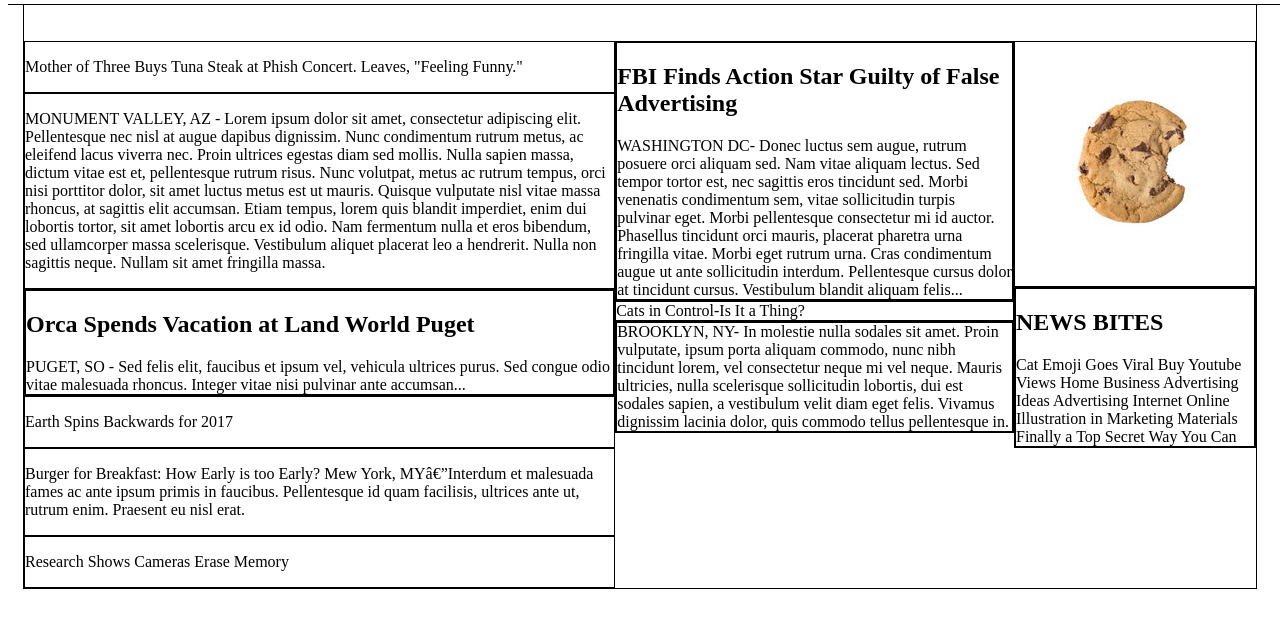
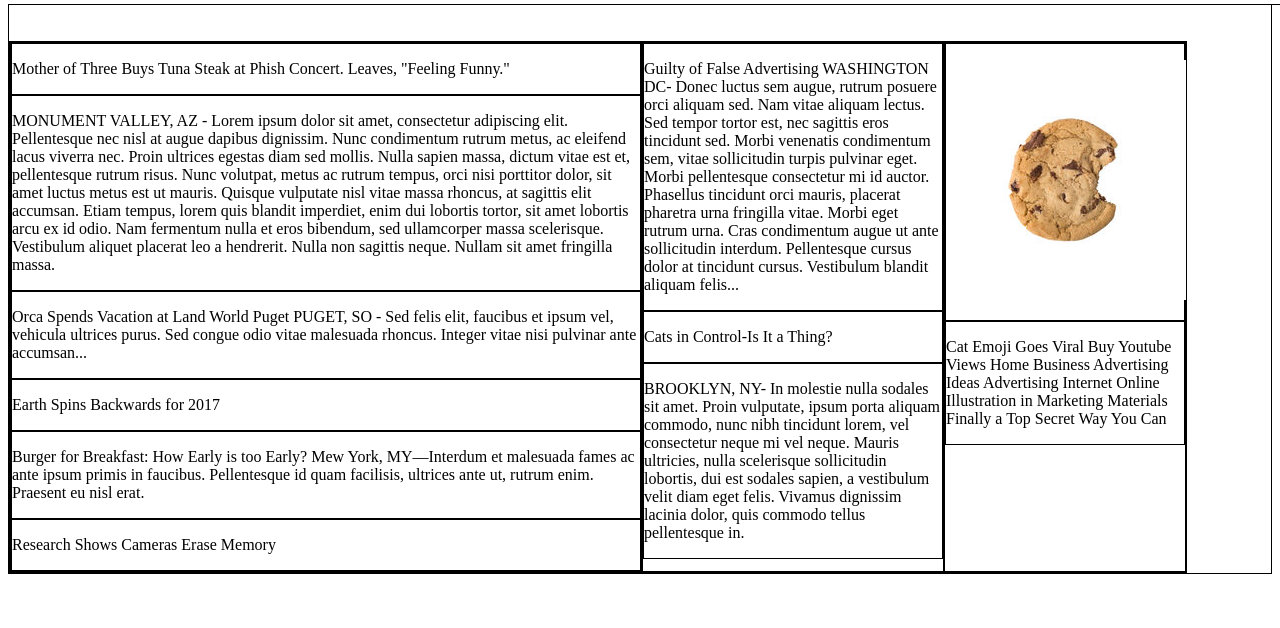
Before and after one commit to MCMEDIAPRO/mytimes, a plain HTML site: page index.html in a window 1280 px wide. Shown: the part 84-712 px from the top of the page. Drawn offline with Linux system fonts and the light colour scheme.

Commit message:
all line and text colums

```diff
--- a/index.html
+++ b/index.html
@@ -3,7 +3,7 @@
 <head>
   <title>My times</title>
     <link href="./ressources/css/style.css" type="text/css" rel="stylesheet">
-    <meta name="viewport" content="width=device-width, initial-scale=1.0">
+    <meta name="viewport" content="width=device-width, initial-scale=1.0">
 </head>
 <!-- "Header section" -->
 <header>
@@ -21,85 +21,59 @@
 </header>
 <!-- "Begin Body" -->
 <body>
-  <!-- "Main Content Container" -->
-  <div class="content">
-    <!-- "Column-Large" -->
-    <div class="column-large">
-      <div class="news-1">
-        <p>Mother of Three Buys Tuna Steak at Phish Concert. Leaves, "Feeling Funny."</p>
-      </div>
-        <div class="news-2">
-          <p class="news-2">MONUMENT VALLEY, AZ - Lorem ipsum dolor sit amet, consectetur adipiscing elit.
-          Pellentesque nec nisl at augue dapibus dignissim. Nunc condimentum rutrum metus,
-          ac eleifend lacus viverra nec. Proin ultrices egestas diam sed mollis.
-          Nulla sapien massa, dictum vitae est et, pellentesque rutrum risus.
-          Nunc volutpat, metus ac rutrum tempus, orci nisi porttitor dolor,
-         sit amet luctus metus est ut mauris.
-         Quisque vulputate nisl vitae massa rhoncus, at sagittis elit accumsan.
-         Etiam tempus, lorem quis blandit imperdiet, enim dui lobortis tortor,
-         sit amet lobortis arcu ex id odio. Nam fermentum nulla et eros bibendum,
-         sed ullamcorper massa scelerisque. Vestibulum aliquet placerat leo a hendrerit.
-         Nulla non sagittis neque. Nullam sit amet fringilla massa.</p>
-      </div>
+  <div class="container">
+    <div class="columns">
+      <div class="large-column">
+        <div class="headline">
+          <p>Mother of Three Buys Tuna Steak at Phish Concert. Leaves, "Feeling Funny."</p>
+        </div><!-- "End of Headline" -->
+        <div class="monument">
+          <p>MONUMENT VALLEY, AZ - Lorem ipsum dolor sit amet, consectetur adipiscing elit. Pellentesque nec nisl at augue dapibus dignissim. Nunc condimentum rutrum metus, ac eleifend lacus viverra nec. Proin ultrices egestas diam sed mollis. Nulla sapien massa, dictum vitae est et, pellentesque rutrum risus. Nunc volutpat, metus ac rutrum tempus, orci nisi porttitor dolor, sit amet luctus metus est ut mauris. Quisque vulputate nisl vitae massa rhoncus, at sagittis elit accumsan. Etiam tempus, lorem quis blandit imperdiet, enim dui lobortis tortor, sit amet lobortis arcu ex id odio. Nam fermentum nulla et eros bibendum, sed ullamcorper massa scelerisque. Vestibulum aliquet placerat leo a hendrerit. Nulla non sagittis neque. Nullam sit amet fringilla massa.
+          </p>
+        </div><!-- "End of Monument" -->
+        <div class="orca">
+          <p>Orca Spends Vacation at Land World Puget
+          PUGET, SO - Sed felis elit, faucibus et ipsum vel, vehicula ultrices purus. Sed congue odio vitae malesuada rhoncus. Integer vitae nisi pulvinar ante accumsan...
+          </p>
+        </div><!-- "End of Orca" -->
+        <div class="fall">
+          <p>Earth Spins Backwards for 2017</p>
+        </div><!-- "End of Fall" -->
+        <div class="burger">
+          <p>Burger for Breakfast: How Early is too Early?
+          Mew York, MY—Interdum et malesuada fames ac ante ipsum primis in faucibus. Pellentesque id quam facilisis, ultrices ante ut, rutrum enim. Praesent eu nisl erat.
+         </p>
+       </div><!-- "End of Burger" -->
+       <div class="cameras">
+         <p>Research Shows Cameras Erase Memory</p>
+      </div><!-- "End of Cameras" -->
+      </div><!-- "End of large-column" -->
+      <div class="medium-column">
+        <div class="fbi">
+          <p>Guilty of False Advertising
+          WASHINGTON DC- Donec luctus sem augue, rutrum posuere orci aliquam sed. Nam vitae aliquam lectus. Sed tempor tortor est, nec sagittis eros tincidunt sed. Morbi venenatis condimentum sem, vitae sollicitudin turpis pulvinar eget. Morbi pellentesque consectetur mi id auctor. Phasellus tincidunt orci mauris, placerat pharetra urna fringilla vitae. Morbi eget rutrum urna. Cras condimentum augue ut ante sollicitudin interdum. Pellentesque cursus dolor at tincidunt cursus. Vestibulum blandit aliquam felis...
+         </p>
+       </div><!-- "End of FBI" -->
+       <div class="cats">
+         <p>Cats in Control-Is It a Thing?</p>
+       </div><!-- "End of Cats" -->
+       <div class="brooklyn">
+         <p>BROOKLYN, NY- In molestie nulla sodales sit amet. Proin vulputate, ipsum porta aliquam commodo, nunc nibh tincidunt lorem, vel consectetur neque mi vel neque. Mauris ultricies, nulla scelerisque sollicitudin lobortis, dui est sodales sapien, a vestibulum velit diam eget felis. Vivamus dignissim lacinia dolor, quis commodo tellus pellentesque in.
+         </p>
+       </div><!-- "End of Cats" -->
+      </div><!-- "End of medium-column" -->
+      <div class="small-column">
+        <!-- "Image" -->
+        <div class="cookie">
+          <p> <img class="img-news-bite"< src="./ressources/img/img-news-bite.png" /></p>
+          </div><!-- "End of Image" -->
 
-      <div class="news-3">
-<div class="news-4"><h2>Orca Spends Vacation at Land World Puget</h2>
- PUGET, SO - Sed felis elit, faucibus et ipsum vel, vehicula ultrices purus.
-        Sed congue odio vitae malesuada rhoncus. Integer vitae nisi pulvinar ante accumsan...</div>
-      </div>
-
-      <div class="news-4">
-        <p class="news-4">Earth Spins Backwards for 2017</p>
-        </div>
-
-      <div class="news-5">
-        <p class="news-5">Burger for Breakfast: How Early is too Early?
-      Mew York, MY—Interdum et malesuada fames ac ante ipsum primis in faucibus.
-      Pellentesque id quam facilisis, ultrices ante ut, rutrum enim. Praesent eu nisl erat.</p>
-    </div>
-
-     <div class="news-6">
-        <p class="news-6">Research Shows Cameras Erase Memory</p>
-     </div>
-  </div> <!-- "End Column-Large" -->
-  <!-- "Column-Medium" -->
-    <div class="column-medium">
-      <div class="news-7">
-        <div class="news-7"><h2>FBI Finds Action Star Guilty of False Advertising</h2>
-
-      WASHINGTON DC- Donec luctus sem augue, rutrum posuere orci aliquam sed.
-      Nam vitae aliquam lectus. Sed tempor tortor est, nec sagittis eros tincidunt sed.
-      Morbi venenatis condimentum sem, vitae sollicitudin turpis pulvinar eget.
-      Morbi pellentesque consectetur mi id auctor.
-      Phasellus tincidunt orci mauris, placerat pharetra urna fringilla vitae.
-      Morbi eget rutrum urna. Cras condimentum augue ut ante sollicitudin interdum.
-      Pellentesque cursus dolor at tincidunt cursus. Vestibulum blandit aliquam felis...
-    </div></div>
-
-  <div class="news-8">
-  Cats in Control-Is It a Thing?
-  </div>
-  <div class="news-9">
-    <div class="news-9">BROOKLYN, NY- In molestie nulla sodales sit amet. Proin vulputate, ipsum porta aliquam commodo,
-    nunc nibh tincidunt lorem, vel consectetur neque mi vel neque. Mauris ultricies,
-    nulla scelerisque sollicitudin lobortis, dui est sodales sapien, a vestibulum velit diam eget felis.
-    Vivamus dignissim lacinia dolor, quis commodo tellus pellentesque in.</div>
-  </div>
-  </div> <!-- "End Column-Medium" -->
-  <!-- "Column-Small" -->
-  <div class="column-small">
-  <!-- "Image" -->
-<div class="img">
-
-  <img class="img-news-bite"< src="./ressources/img/img-news-bite.png" />
-</div>
-   <div class="news-10">
-     <div class="news-10"><h2>NEWS BITES</h2>
-   Cat Emoji Goes Viral Buy Youtube Views Home Business Advertising Ideas Advertising
-   Internet Online Illustration in Marketing Materials Finally a Top Secret Way
-   You Can</div></div>
- </div> <!-- "End Column-Small" -->
-
-  </div> <!-- "End Main container" -->
+        <div class="news-bites">
+          <p>Cat Emoji Goes Viral Buy Youtube Views Home Business Advertising Ideas Advertising Internet Online Illustration in Marketing Materials Finally a Top Secret Way You Can
+          </p>
+        </div><!-- "End of News-bites" -->
+      </div><!-- "End of small-column" -->
+    </div> <!-- "End of columns" -->
+  </div><!-- "End of container" -->
 </body>  <!-- "End Body" -->
 </html>
--- a/ressources/css/style.css
+++ b/ressources/css/style.css
@@ -22,7 +22,6 @@ header .logo {
   margin-right: 12px;
   border: 3px solid black;
 }
-
 .logo span {
   color: MediumAquamarine;
 }
@@ -31,56 +30,85 @@ header .nav {
   align-content: space-around;
   padding-right: 30px;
 }
-
 .nav span {
 color: Black;
 cursor: pointer;
 text-decoration: underline;
 padding: 20px 10px;
 }
+body .container {
+  display: flex;
 
-    <!-- "Main content container" -->
-
-body {
+  margin: 0 auto 78px auto;
+  padding-top: 116px;
+  border: 1px solid black;
+}
+.container .columns {
   display: flex;
-  }
-
-body .content {
-    display: flex;
-    width: 1232px;
-    margin: 0 auto 78px auto;
-    padding-top: 116px;
-    border: 1px solid black;
-
+  flex-direction: row;
+  margin-right: 32px;
+  border: 1px solid black;
+  align-content: space-between;
 }
-  <!-- "Begin Column large" -->
-.content column-large {
-  display: block;
+.columns .large-column {
+  display: flex;
+  flex-direction: column;
   width: 630px;
   border: 1px solid black;
 }
-.column-large div{
+.large-column .headline {
   display: block;
   border: 1px solid black;
 }
-  <!-- "Begin Column Medium" -->
-.content column-medium {
+.large-column .monument {
   display: block;
+  border: 1px solid black;
+}
+.large-column .orca {
+  display: block;
+  border: 1px solid black;
+}
+.large-column .fall {
+  display: block;
+  border: 1px solid black;
+}
+.large-column .burger {
+  display: block;
+  border: 1px solid black;
+}
+.large-column .cameras {
+  display: block;
+  border: 1px solid black;
+}
+.columns .medium-column {
+  display: flex;
+  flex-direction: column;
   width: 300px;
   border: 1px solid black;
 }
-.column-medium div {
+.fbi {
   display: block;
   border: 1px solid black;
 }
-
-  <!-- "Begin Column Small" -->
-.content column-small {
+.cats {
   display: block;
+  border: 1px solid black;
+}
+.brooklyn {
+  display: block;
+  border: 1px solid black;
+}
+.small-column {
+  display: flex;
+  flex-direction: column;
   width: 240px;
   border: 1px solid black;
 }
-.column-small div {
+.cookie {
   display: block;
   border: 1px solid black;
 }
+.news-bites {
+  display: block;
+  border: 1px solid black;
+}
```
